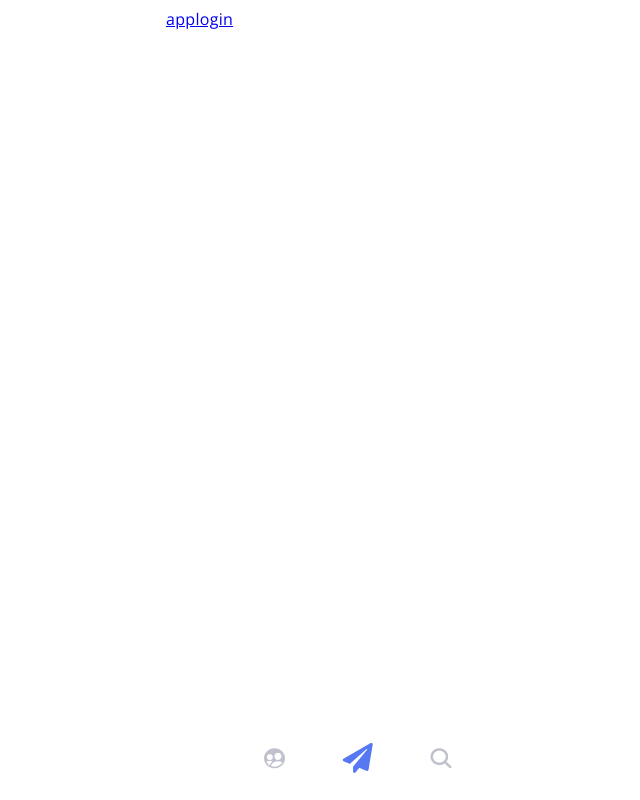
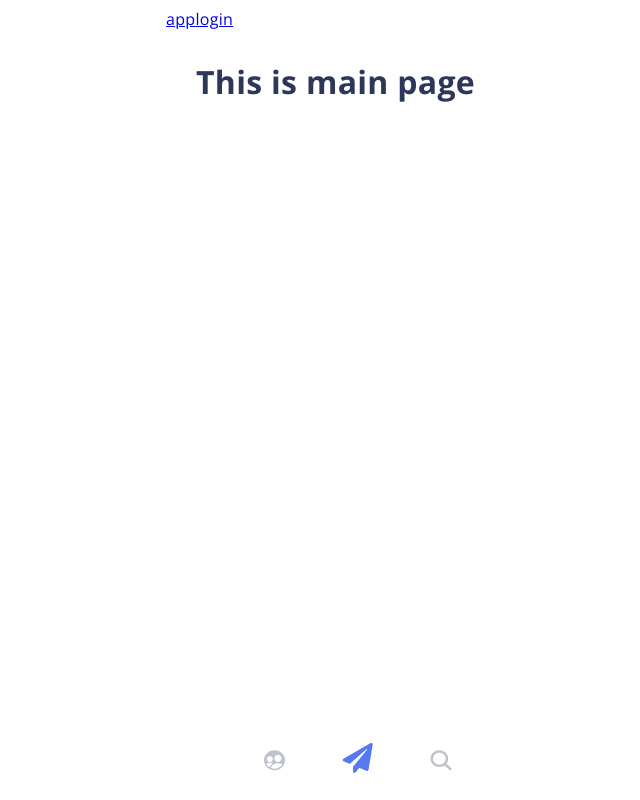
Before and after one commit to dlt-v/Chatlog, a React (Create React App) app: page / in a window 1280 px wide. Shown: the whole page, without its empty margins (282-922 px from the left). Built offline with nearby package versions, Linux system fonts and the light colour scheme.

Commit message:
Navbar set current window from props

```diff
--- a/src/components/Navigation.tsx
+++ b/src/components/Navigation.tsx
@@ -1,15 +1,37 @@
 import React from 'react';
 
-export const Navigation = () => {
+interface Current {
+    friends?: boolean;
+    search?: boolean;
+}
+
+export const Navigation: React.FC<Current> = (props) => {
+    const friends = props.friends;
+    const search = props.search;
+
+    // todo: create routing to friends-page, send-page and search-page
+
     return (
         <div className="main__navigation">
-            <div className="main__navigation__friends">
+            <div
+                className={`${
+                    friends
+                        ? 'main__navigation__friends--active'
+                        : 'main__navigation__friends'
+                }`}
+            >
                 <span className="icon-contacts"></span>
             </div>
             <div className="main__navigation__send">
                 <span className="icon-send"></span>
             </div>
-            <div className="main__navigation__search">
+            <div
+                className={`${
+                    search
+                        ? 'main__navigation__search--active'
+                        : 'main__navigation__search'
+                }`}
+            >
                 <span className="icon-search"></span>
             </div>
         </div>
--- a/src/pages/Main.tsx
+++ b/src/pages/Main.tsx
@@ -5,6 +5,7 @@ import { Navigation } from '../components/Navigation';
 export const Main: React.FC = () => {
     return (
         <div className="main">
+            <h1>This is main page</h1>
             <Navigation />
         </div>
     );
--- a/src/styles/style.css
+++ b/src/styles/style.css
@@ -114,28 +114,42 @@ html {
   display: grid;
   grid-template-columns: 1fr 1fr 1fr;
   align-items: center;
-  justify-content: center;
   font-size: 20px;
   background-color: #fff;
-  padding-top: 20px;
-  padding-bottom: 20px;
-  padding-right: 100%;
-  padding-left: 100%;
+  padding: 20px 100%;
 }
-.main__navigation__friends {
+.main__navigation__friends, .main__navigation__search, .main__navigation__friends--active, .main__navigation__search--active {
   justify-self: center;
   opacity: 0.3;
+  transition: 0.3s 0.3s;
+  display: flex;
+  align-items: center;
+}
+.main__navigation__friends:active, .main__navigation__search:active, .main__navigation__friends--active:active, .main__navigation__search--active:active {
+  transition: 0.3s;
+  transform: scale(0.8);
+}
+.main__navigation__friends--active, .main__navigation__search--active {
+  opacity: 1;
+  background-color: #e8effd;
+  padding: 7px;
+  border-radius: 100%;
 }
 .main__navigation__send {
   justify-self: center;
   font-size: 30px;
+  transition: 0.3s 0.3s;
+}
+.main__navigation__send:active {
+  transition: 0.3s;
+  transform: scale(0.8);
 }
 .main__navigation__send .icon-send::before {
   color: #5679f2;
 }
-.main__navigation__search {
-  justify-self: center;
-  opacity: 0.3;
+.main__navigation__search:active {
+  transition: 0.3s;
+  transform: scale(0.8);
 }
 
 /*# sourceMappingURL=style.css.map */
--- a/src/styles/style.scss
+++ b/src/styles/style.scss
@@ -135,22 +135,40 @@ html {
         display: grid;
         grid-template-columns: 1fr 1fr 1fr;
         align-items: center;
-        justify-content: center;
         font-size: 20px;
         background-color: $bg;
-        padding-top: 20px;
-        padding-bottom: 20px;
-        padding-right: 100%;
-        padding-left: 100%;
+        padding: 20px 100%;
 
         &__friends {
             justify-self: center;
             opacity: 0.3;
+            transition: 0.3s 0.3s;
+            display: flex;
+            align-items: center;
+
+            &:active {
+                transition: 0.3s;
+                transform: scale(0.8);
+            }
+
+            &--active {
+                @extend .main__navigation__friends;
+                opacity: 1;
+                background-color: $bgl;
+                padding: 7px;
+                border-radius: 100%;
+            }
         }
 
         &__send {
             justify-self: center;
             font-size: 30px;
+            transition: 0.3s 0.3s;
+
+            &:active {
+                transition: 0.3s;
+                transform: scale(0.8);
+            }
 
             & .icon-send::before {
                 color: $c;
@@ -158,8 +176,16 @@ html {
         }
 
         &__search {
-            justify-self: center;
-            opacity: 0.3;
+            @extend .main__navigation__friends;
+
+            &:active {
+                transition: 0.3s;
+                transform: scale(0.8);
+            }
+
+            &--active {
+                @extend .main__navigation__friends--active;
+            }
         }
     }
 }
```
Also changed, not shown: 1 other file (tests, documents, lock files or other folders).
